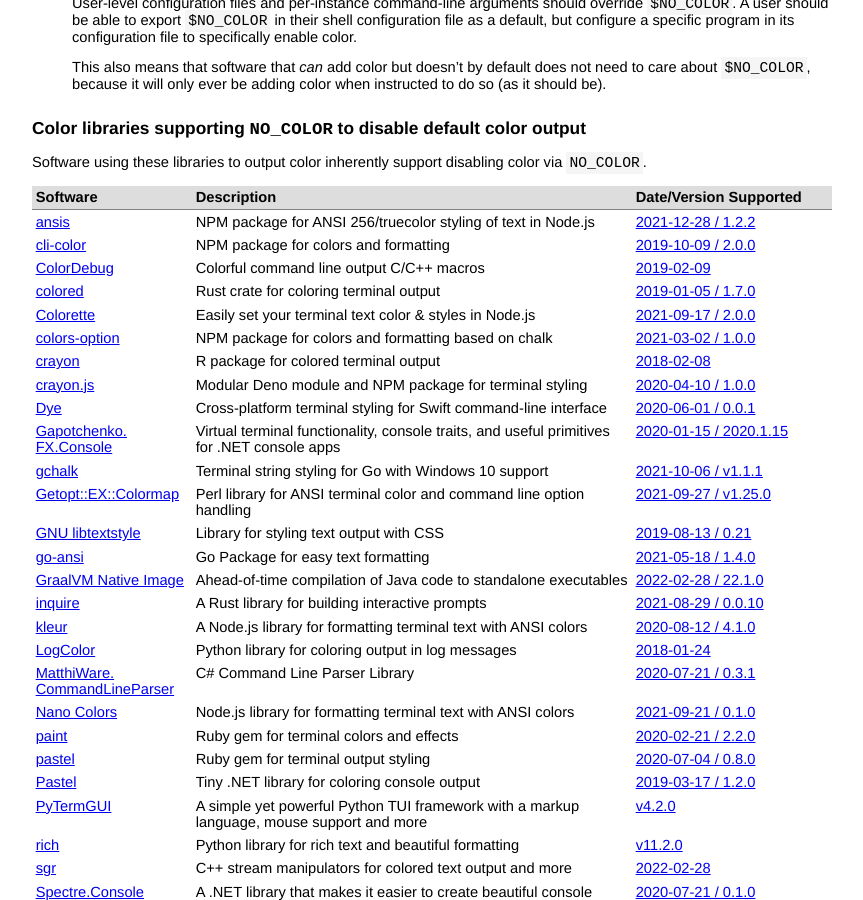
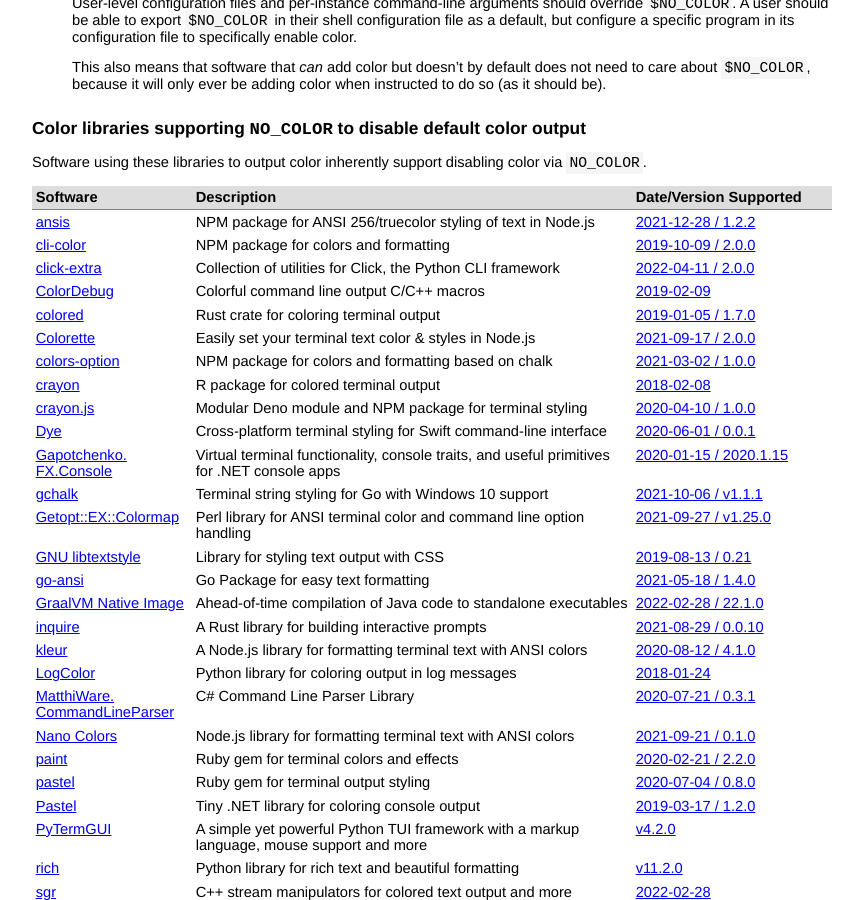
Before and after one commit to jcs/no_color, a Jekyll site: the page built from index.md, in a window 1280 px wide and 900 px high, scrolled down 598 px. Shown: the whole window, without its empty margins (208-1071 px from the left). Built offline with Jekyll 4.4.1, drawn with Linux system fonts in a browser that asks for light colours; our own code applies the rules of GitHub Pages for plain Markdown files.

Commit message:
Add click-extra. (#174)

```diff
--- a/index.md
+++ b/index.md
@@ -67,6 +67,7 @@ color via `NO_COLOR`.
 |:-|:-|:-|
 | [ansis](https://github.com/webdiscus/ansis) | NPM package for ANSI 256/truecolor styling of text in Node.js | [2021-12-28 / 1.2.2](https://github.com/webdiscus/ansis/releases/tag/v1.2.2) |
 | [cli-color](https://github.com/medikoo/cli-color) | NPM package for colors and formatting | [2019-10-09 / 2.0.0](https://github.com/medikoo/cli-color/releases/tag/v2.0.0) |
+| [click-extra](https://github.com/kdeldycke/click-extra) | Collection of utilities for Click, the Python CLI framework | [2022-04-11 / 2.0.0](https://github.com/kdeldycke/click-extra/blob/main/changelog.md#gh200-2022-04-11-comparev190v200) |
 | [ColorDebug](https://github.com/roboticslab-uc3m/color-debug) | Colorful command line output C/C++ macros | [2019-02-09](https://github.com/roboticslab-uc3m/color-debug/commit/2e2a5bf5a202228985612008967fb63ba8be53d8) |
 | [colored](https://github.com/mackwic/colored) | Rust crate for coloring terminal output | [2019-01-05 / 1.7.0](https://github.com/mackwic/colored/blob/master/CHANGELOG.md#170-january-2019) |
 | [Colorette](https://github.com/jorgebucaran/colorette) | Easily set your terminal text color & styles in Node.js | [2021-09-17 / 2.0.0](https://github.com/jorgebucaran/colorette/releases/tag/2.0.0) |
```
